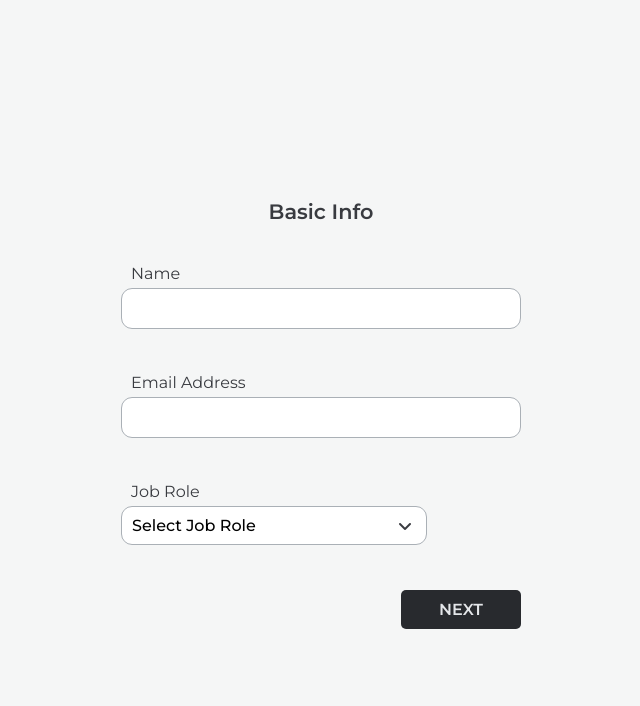
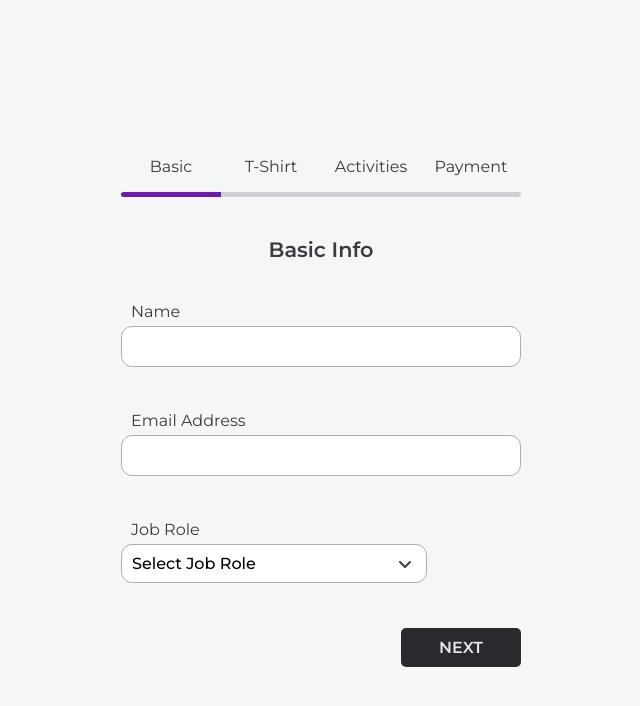
Before and after one commit to cassianebel/multi-step-form, a React (Vite) app: page / in a window 1280 px wide. Shown: the top 706 px of the page, without its empty margins (319-959 px from the left). Built offline with nearby package versions, Linux system fonts and the light colour scheme.

Commit message:
progress bar

```diff
--- a/src/App.jsx
+++ b/src/App.jsx
@@ -100,6 +100,18 @@ function App() {
   return (
     <>
       <main>
+        <ul className="progress">
+          <li>Basic</li>
+          <li>T-Shirt</li>
+          <li>Activities</li>
+          <li>Payment</li>
+        </ul>
+        <div className="progress-container">
+          <div
+            className="progress-bar"
+            style={{ width: `${currentStep * 25}%` }}
+          ></div>
+        </div>
         <AnimatePresence mode="wait">
           <motion.div
             key={currentStep}
--- a/src/index.css
+++ b/src/index.css
@@ -210,3 +210,24 @@ select {
   cursor: not-allowed;
   opacity: 0.5;
 }
+ul.progress {
+  display: grid;
+  list-style: none;
+  grid-template-columns: 1fr 1fr 1fr 1fr;
+  padding: 0;
+}
+.progress li {
+  text-align: center;
+}
+.progress-container {
+  width: 100%;
+  background-color: var(--shark-200);
+  border-radius: 5px;
+  overflow: hidden;
+  margin-bottom: 20px;
+}
+.progress-bar {
+  height: 5px;
+  background-color: var(--electric-violet-800);
+  transition: width 0.3s ease-in-out;
+}
```
